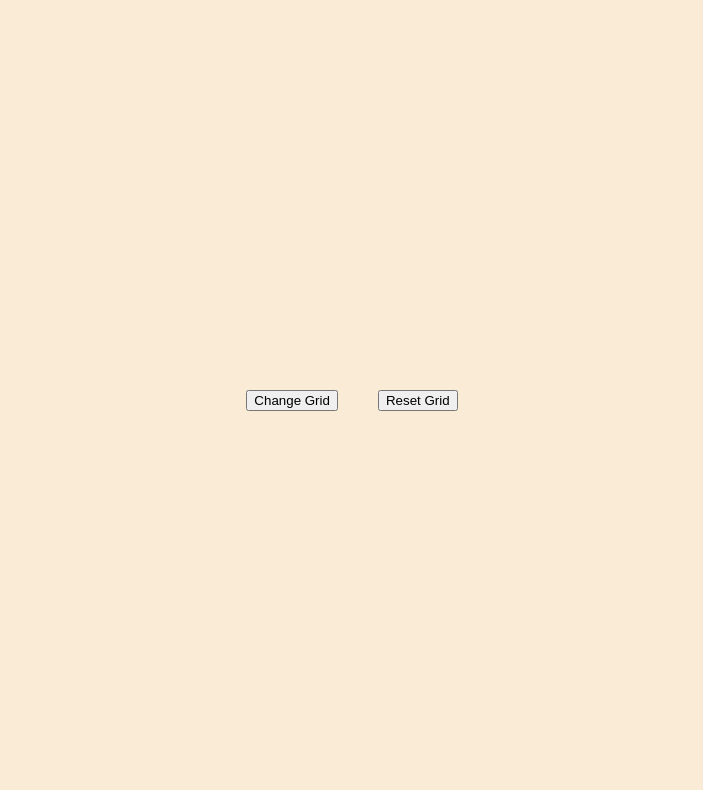
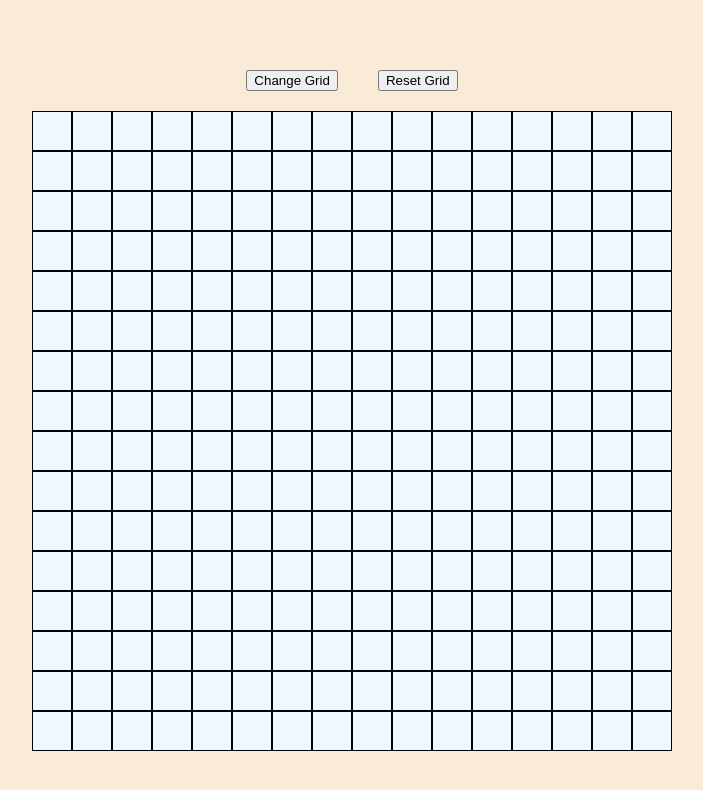
Before and after one commit to PKNYO/etch-a-sketch, a plain HTML site: page index.html in a window 1280 px wide. Shown: the whole page, without its empty margins (288-991 px from the left). Drawn offline with Linux system fonts and the light colour scheme.

Commit message:
Update last save
I've not commited all

```diff
--- a/index.html
+++ b/index.html
@@ -13,6 +13,7 @@
             <button class="change-button">Change Grid</button>
             <button class="reset-button">Reset Grid</button>
         </div>
+        <div class="grid-container"></div>
     </div>
 </body>
 </html>
--- a/style.css
+++ b/style.css
@@ -8,7 +8,7 @@ body {
 }
 
 .container {
-    display: flex;
+    flex-direction: column;
     background-color: aliceblue;
 }
 
@@ -20,10 +20,6 @@ body {
 .row {
     display: flex;
     flex: 1;
-}
-
-.hover {
-    background-color: gray;
 }
 
 .button-container {
@@ -40,7 +36,7 @@ body {
 
 .grid-container {
     display: flex;
-    flex: 1;
+    flex: 0;
     flex-direction: column;
     height: 80vh;
     width: 80vh;
```
